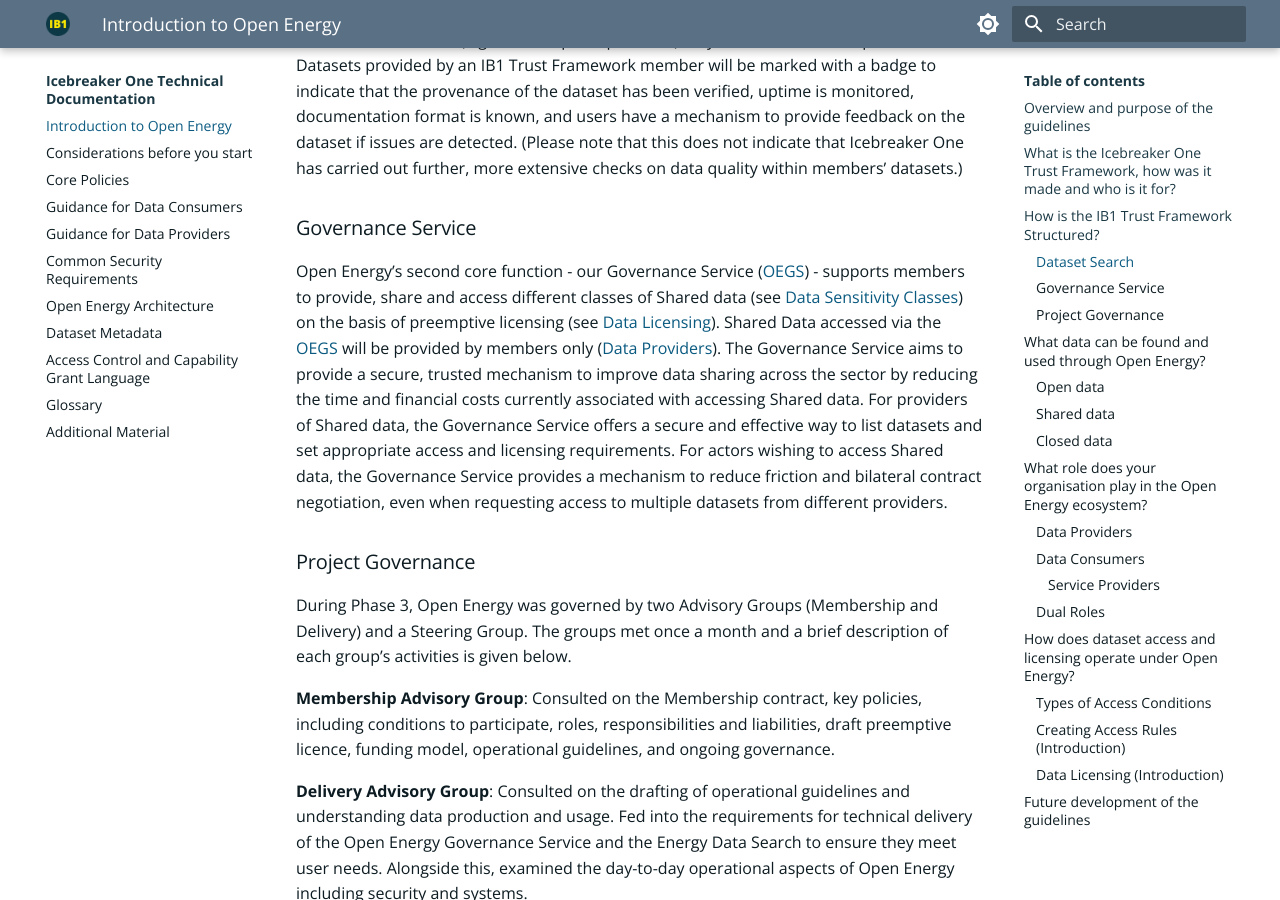
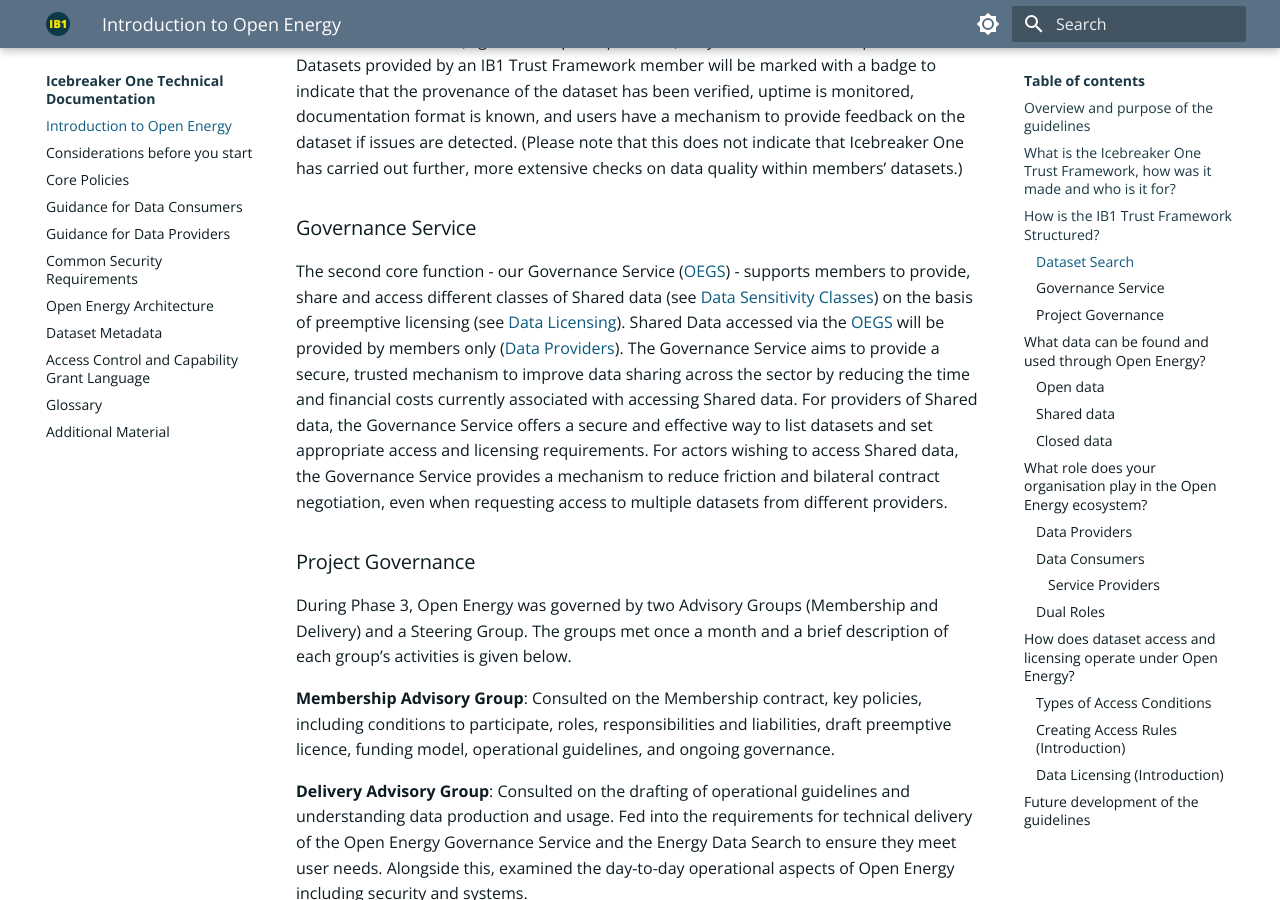
Before and after one commit to icebreakerone/ib1-technical-docs, an MkDocs documentation site: the page built from docs/ops_guidelines/introduction.md, in a window 1280 px wide and 900 px high, scrolled down 2907 px. Built offline with MkDocs 1.6.1 and Material for MkDocs 9.7.7, drawn with Linux system fonts in a browser that asks for light colours; the version menu is left out.

Commit message:
docs/ops_guidelines/introduction.md updated from https://stackedit.net/

```diff
--- a/docs/ops_guidelines/introduction.md
+++ b/docs/ops_guidelines/introduction.md
@@ -68,7 +68,7 @@
 
 ### Governance Service
 
-Open Energy’s second core function - our Governance Service ([OEGS](../glossary.md#term-Open-Energy-Governance-Service)) - supports members to provide, share and
+The  second core function - our Governance Service ([OEGS](../glossary.md#term-Open-Energy-Governance-Service)) - supports members to provide, share and
 access different classes of Shared data (see [Data Sensitivity Classes](common_policies.md#data-sensitivity-classes)) on the basis of preemptive licensing
 (see [Data Licensing](common_policies.md#data-licensing)). Shared Data accessed via the [OEGS](../glossary.md#term-Open-Energy-Governance-Service) will be provided by members only
 ([Data Providers](../glossary.md#term-Data-Provider)). The Governance Service aims to provide a secure, trusted mechanism to improve data sharing
```
Also changed, not shown: other parts of docs/ops_guidelines/introduction.md (+1 -1 lines).
